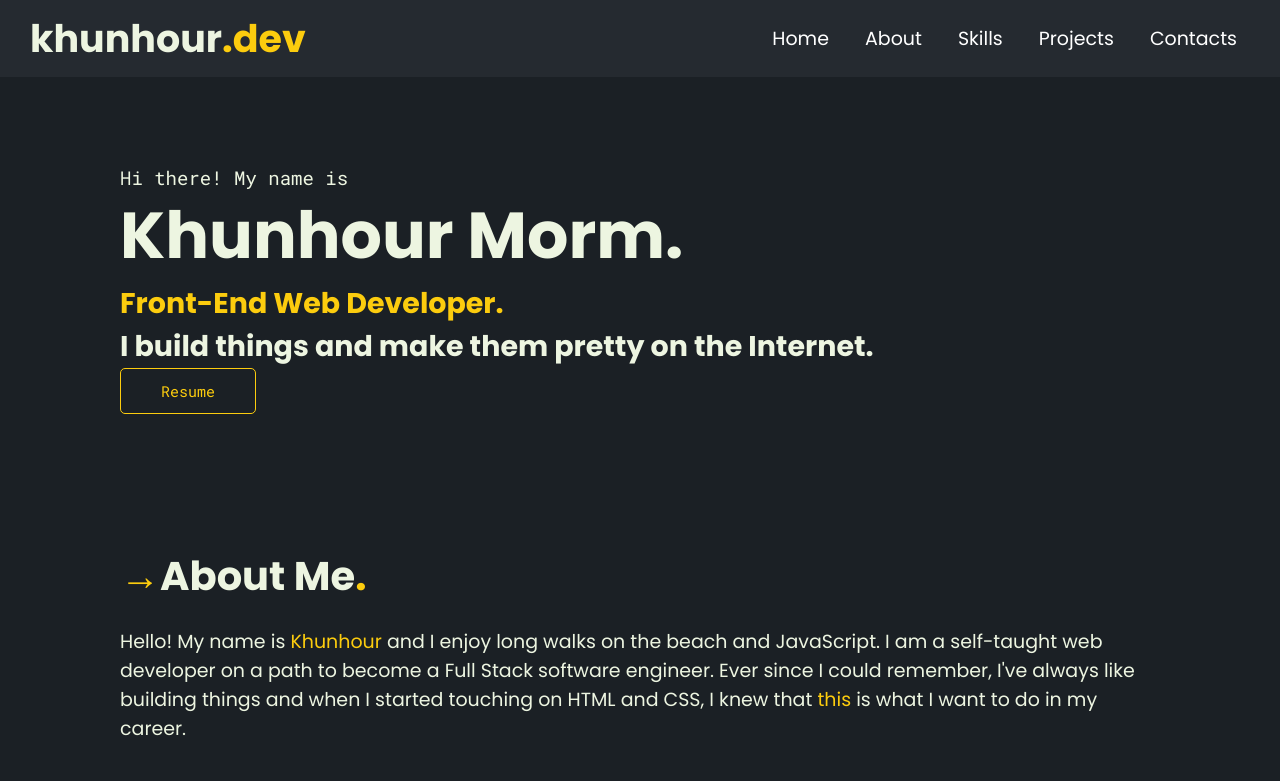
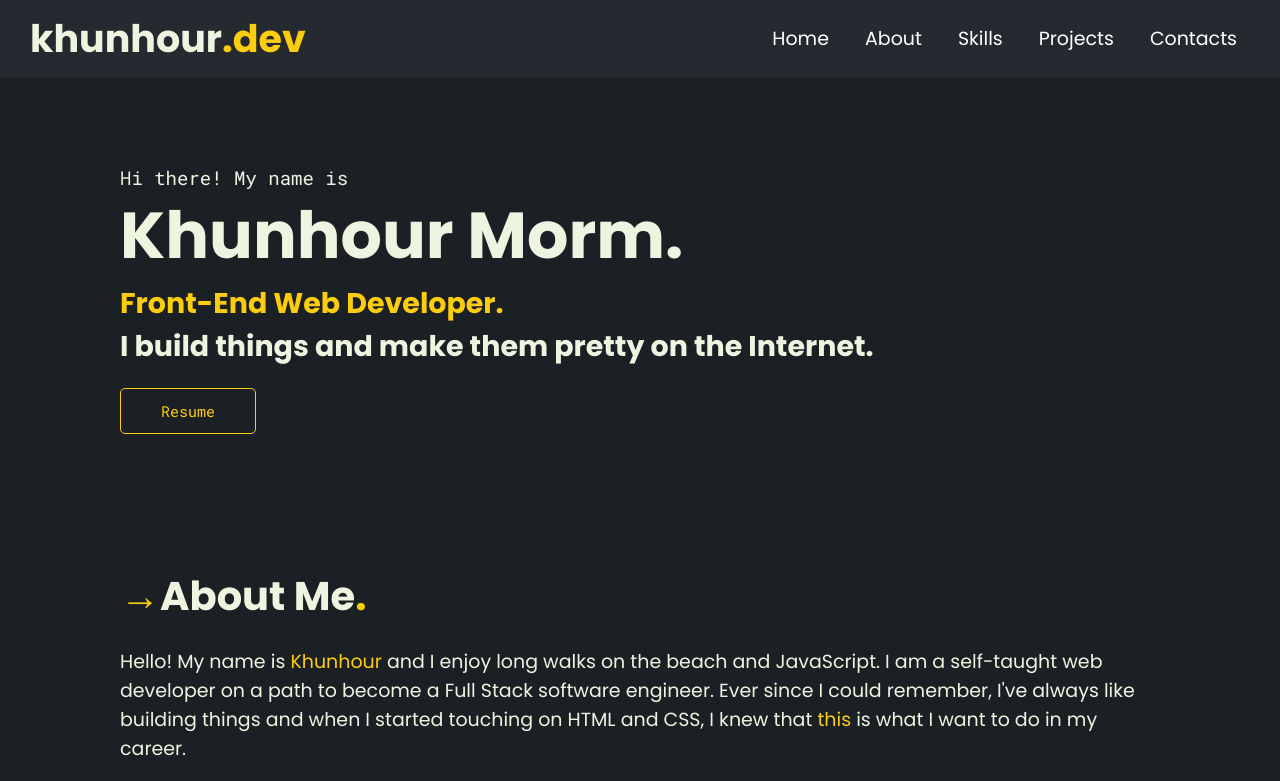
Before and after one commit to khunhour/portfolio, a React (Create React App) app: page / in a window 1280 px wide. Shown: the top 781 px of the page. Built offline with nearby package versions, Linux system fonts and the light colour scheme.

Commit message:
add margin on a tag in hero

```diff
--- a/src/components/Hero/Hero.css
+++ b/src/components/Hero/Hero.css
@@ -8,6 +8,10 @@
 	font-weight: 800;
 	font-size: 65px;
 	line-height: 72px;
+}
+
+#home a {
+	margin-top: 20px;
 }
 
 @media (max-width: 500px) {
```
